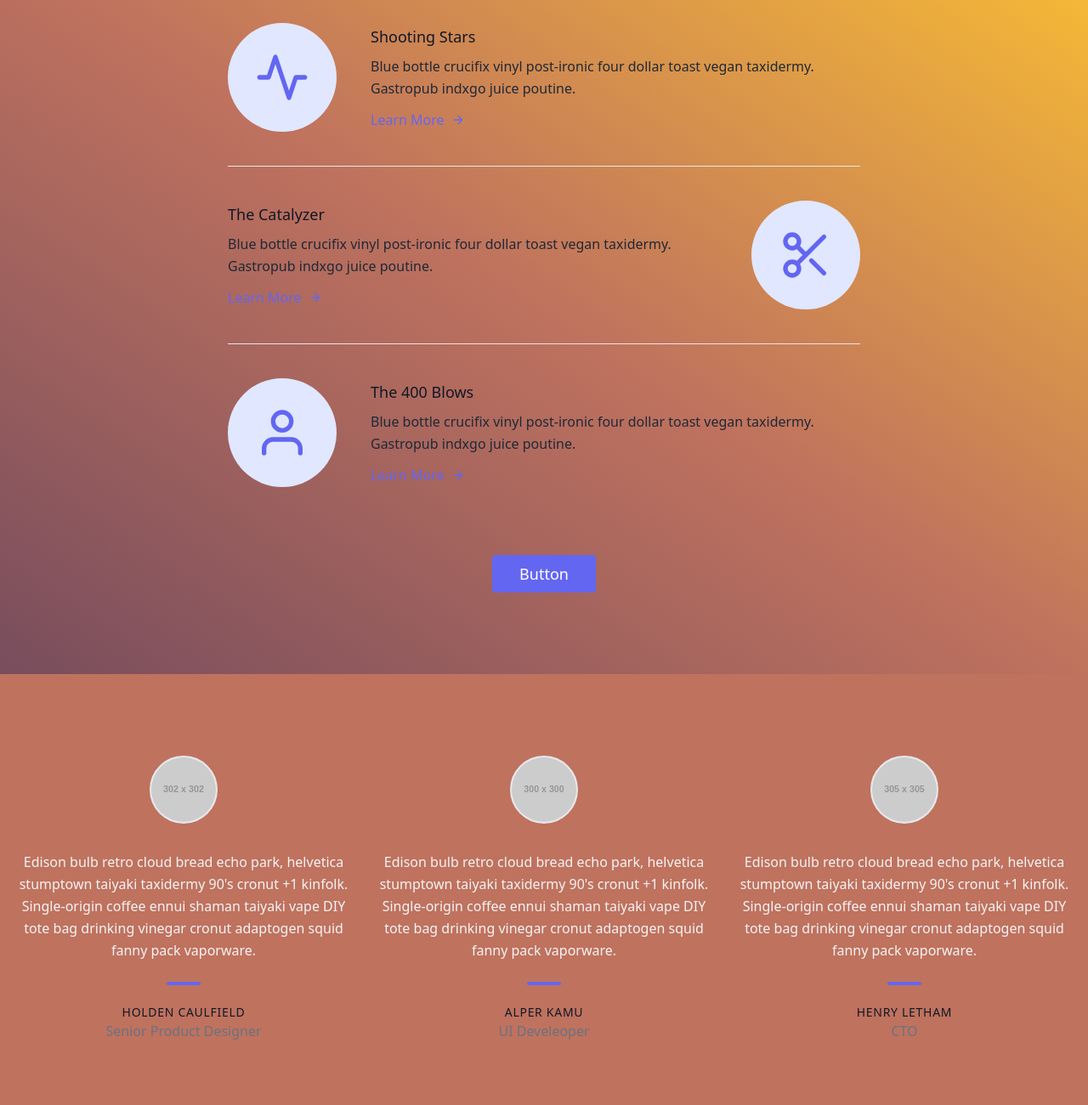
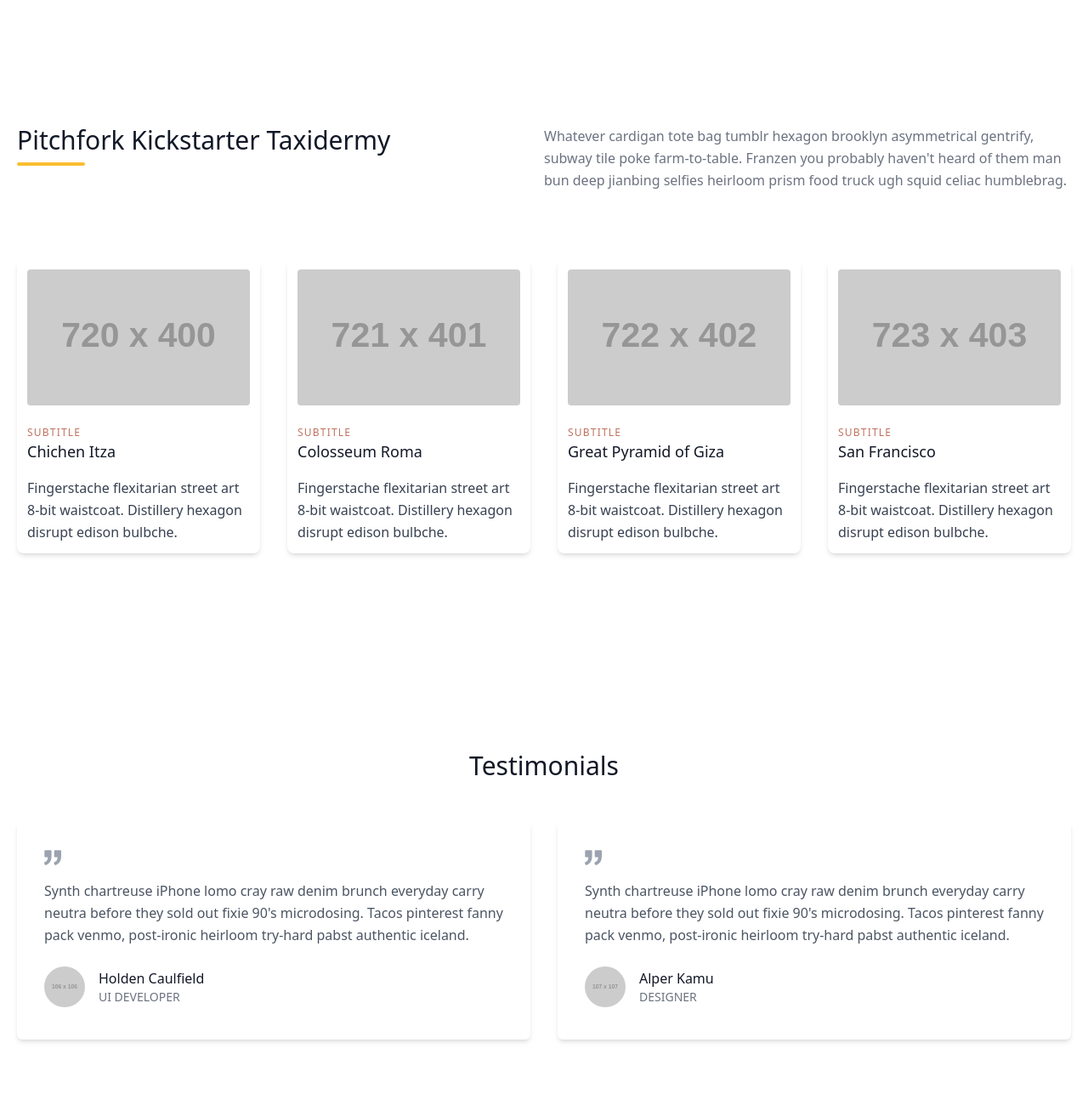
Before and after one commit to hector3211/honey-nectar-astrology, an Astro site: page / in a window 1280 px wide. Shown: the part 1000-2300 px from the top of the page at 85% size. Built offline with nearby package versions, Linux system fonts and the light colour scheme; Astro itself is replaced by a stand-in of ours; placeholder pictures from the web are drawn by us.

Commit message:
reworked

```diff
--- a/src/components/Features.astro
+++ b/src/components/Features.astro
@@ -2,140 +2,109 @@
 
 ---
 
-<section
-  class="text-gray-800 body-font bg-gradient-to-tr from-secondary via-primary to-accent"
+<section class="my-10 body-font">
+  <div class="container px-5 py-24 mx-auto">
+    <div class="flex flex-wrap w-full mb-20">
+      <div class="lg:w-1/2 w-full mb-6 lg:mb-0">
+        <h1
+          class="sm:text-3xl text-2xl font-medium title-font mb-2 text-gray-900"
         >
-  <div class="container px-5 py-24 mx-auto">
-    <div
-      class="flex items-center lg:w-3/5 mx-auto border-b pb-10 mb-10 border-gray-200 sm:flex-row flex-col"
+          Pitchfork Kickstarter Taxidermy
+        </h1>
+        <div class="h-1 w-20 bg-accent rounded"></div>
+      </div>
+      <p class="lg:w-1/2 w-full leading-relaxed text-gray-500">
+        Whatever cardigan tote bag tumblr hexagon brooklyn asymmetrical
+        gentrify, subway tile poke farm-to-table. Franzen you probably haven't
+        heard of them man bun deep jianbing selfies heirloom prism food truck
+        ugh squid celiac humblebrag.
+      </p>
+    </div>
+    <div class="flex flex-wrap -m-4">
+      <div class="xl:w-1/4 md:w-1/2 p-4">
+        <div class="text-gray-700 shadow-md p-3 rounded-lg">
+          <img
+            class="h-40 rounded w-full object-cover object-center mb-6"
+            src="https://dummyimage.com/720x400"
+            alt="content"
+          />
+          <h3
+            class="tracking-widest text-primary text-xs font-medium title-font"
           >
-      <div
-        class="sm:w-32 sm:h-32 h-20 w-20 sm:mr-10 inline-flex items-center justify-center rounded-full bg-indigo-100 text-indigo-500 flex-shrink-0"
-      >
-        <svg
-          fill="none"
-          stroke="currentColor"
-          stroke-linecap="round"
-          stroke-linejoin="round"
-          stroke-width="2"
-          class="sm:w-16 sm:h-16 w-10 h-10"
-          viewBox="0 0 24 24"
-        >
-          <path d="M22 12h-4l-3 9L9 3l-3 9H2"></path>
-        </svg>
-      </div>
-      <div class="flex-grow sm:text-left text-center mt-6 sm:mt-0">
-        <h2 class="text-gray-900 text-lg title-font font-medium mb-2">
-          Shooting Stars
+            SUBTITLE
+          </h3>
+          <h2 class="text-lg text-gray-900 font-medium title-font mb-4">
+            Chichen Itza
           </h2>
           <p class="leading-relaxed text-base">
-          Blue bottle crucifix vinyl post-ironic four dollar toast vegan
-          taxidermy. Gastropub indxgo juice poutine.
+            Fingerstache flexitarian street art 8-bit waistcoat. Distillery
+            hexagon disrupt edison bulbche.
           </p>
-        <a class="mt-3 text-indigo-500 inline-flex items-center"
-          >Learn More
-          <svg
-            fill="none"
-            stroke="currentColor"
-            stroke-linecap="round"
-            stroke-linejoin="round"
-            stroke-width="2"
-            class="w-4 h-4 ml-2"
-            viewBox="0 0 24 24"
-          >
-            <path d="M5 12h14M12 5l7 7-7 7"></path>
-          </svg>
-        </a>
         </div>
       </div>
-    <div
-      class="flex items-center lg:w-3/5 mx-auto border-b pb-10 mb-10 border-gray-200 sm:flex-row flex-col"
+      <div class="xl:w-1/4 md:w-1/2 p-4">
+        <div class="text-gray-700 shadow-md p-3 rounded-lg">
+          <img
+            class="h-40 rounded w-full object-cover object-center mb-6"
+            src="https://dummyimage.com/721x401"
+            alt="content"
+          />
+          <h3
+            class="tracking-widest text-primary text-xs font-medium title-font"
           >
-      <div class="flex-grow sm:text-left text-center mt-6 sm:mt-0">
-        <h2 class="text-gray-900 text-lg title-font font-medium mb-2">
-          The Catalyzer
+            SUBTITLE
+          </h3>
+          <h2 class="text-lg text-gray-900 font-medium title-font mb-4">
+            Colosseum Roma
           </h2>
           <p class="leading-relaxed text-base">
-          Blue bottle crucifix vinyl post-ironic four dollar toast vegan
-          taxidermy. Gastropub indxgo juice poutine.
+            Fingerstache flexitarian street art 8-bit waistcoat. Distillery
+            hexagon disrupt edison bulbche.
           </p>
-        <a class="mt-3 text-indigo-500 inline-flex items-center"
-          >Learn More
-          <svg
-            fill="none"
-            stroke="currentColor"
-            stroke-linecap="round"
-            stroke-linejoin="round"
-            stroke-width="2"
-            class="w-4 h-4 ml-2"
-            viewBox="0 0 24 24"
-          >
-            <path d="M5 12h14M12 5l7 7-7 7"></path>
-          </svg>
-        </a>
-      </div>
-      <div
-        class="sm:w-32 sm:order-none order-first sm:h-32 h-20 w-20 sm:ml-10 inline-flex items-center justify-center rounded-full bg-indigo-100 text-indigo-500 flex-shrink-0"
-      >
-        <svg
-          fill="none"
-          stroke="currentColor"
-          stroke-linecap="round"
-          stroke-linejoin="round"
-          stroke-width="2"
-          class="sm:w-16 sm:h-16 w-10 h-10"
-          viewBox="0 0 24 24"
-        >
-          <circle cx="6" cy="6" r="3"></circle>
-          <circle cx="6" cy="18" r="3"></circle>
-          <path d="M20 4L8.12 15.88M14.47 14.48L20 20M8.12 8.12L12 12"></path>
-        </svg>
         </div>
       </div>
-    <div class="flex items-center lg:w-3/5 mx-auto sm:flex-row flex-col">
-      <div
-        class="sm:w-32 sm:h-32 h-20 w-20 sm:mr-10 inline-flex items-center justify-center rounded-full bg-indigo-100 text-indigo-500 flex-shrink-0"
+      <div class="xl:w-1/4 md:w-1/2 p-4">
+        <div class="text-gray-700 shadow-md p-3 rounded-lg">
+          <img
+            class="h-40 rounded w-full object-cover object-center mb-6"
+            src="https://dummyimage.com/722x402"
+            alt="content"
+          />
+          <h3
+            class="tracking-widest text-primary text-xs font-medium title-font"
           >
-        <svg
-          fill="none"
-          stroke="currentColor"
-          stroke-linecap="round"
-          stroke-linejoin="round"
-          stroke-width="2"
-          class="sm:w-16 sm:h-16 w-10 h-10"
-          viewBox="0 0 24 24"
-        >
-          <path d="M20 21v-2a4 4 0 00-4-4H8a4 4 0 00-4 4v2"></path>
-          <circle cx="12" cy="7" r="4"></circle>
-        </svg>
-      </div>
-      <div class="flex-grow sm:text-left text-center mt-6 sm:mt-0">
-        <h2 class="text-gray-900 text-lg title-font font-medium mb-2">
-          The 400 Blows
+            SUBTITLE
+          </h3>
+          <h2 class="text-lg text-gray-900 font-medium title-font mb-4">
+            Great Pyramid of Giza
           </h2>
           <p class="leading-relaxed text-base">
-          Blue bottle crucifix vinyl post-ironic four dollar toast vegan
-          taxidermy. Gastropub indxgo juice poutine.
+            Fingerstache flexitarian street art 8-bit waistcoat. Distillery
+            hexagon disrupt edison bulbche.
           </p>
-        <a class="mt-3 text-indigo-500 inline-flex items-center"
-          >Learn More
-          <svg
-            fill="none"
-            stroke="currentColor"
-            stroke-linecap="round"
-            stroke-linejoin="round"
-            stroke-width="2"
-            class="w-4 h-4 ml-2"
-            viewBox="0 0 24 24"
-          >
-            <path d="M5 12h14M12 5l7 7-7 7"></path>
-          </svg>
-        </a>
         </div>
       </div>
-    <button
-      class="flex mx-auto mt-20 text-white bg-indigo-500 border-0 py-2 px-8 focus:outline-none hover:bg-indigo-600 rounded text-lg"
-      >Button</button
+      <div class="xl:w-1/4 md:w-1/2 p-4">
+        <div class="text-gray-700 shadow-md p-3 rounded-lg">
+          <img
+            class="h-40 rounded w-full object-cover object-center mb-6"
+            src="https://dummyimage.com/723x403"
+            alt="content"
+          />
+          <h3
+            class="tracking-widest text-primary text-xs font-medium title-font"
           >
+            SUBTITLE
+          </h3>
+          <h2 class="text-lg text-gray-900 font-medium title-font mb-4">
+            San Francisco
+          </h2>
+          <p class="leading-relaxed text-base">
+            Fingerstache flexitarian street art 8-bit waistcoat. Distillery
+            hexagon disrupt edison bulbche.
+          </p>
+        </div>
+      </div>
+    </div>
   </div>
 </section>
--- a/src/components/Footer.astro
+++ b/src/components/Footer.astro
@@ -5,9 +5,7 @@ import { Separator } from "./ui/separator";
 import { Facebook, Instagram } from "lucide-astro";
 ---
 
-<footer
-  class="relative bottom-0 p-1 px-4 flex justify-between items-center bg-secondary"
->
+<footer class="relative bottom-0 p-1 px-4 flex justify-between items-center">
   <div class="flex items-center space-x-2">
     <Image src={HoneyLogo} width={30} alt="honey-logo-footer" />
     <p class="font-semibold">Honey Nectar Astrology</p>
--- a/src/components/Hero.tsx
+++ b/src/components/Hero.tsx
@@ -3,11 +3,11 @@ import { Button } from "./ui/button";
 
 export default function Hero() {
   return (
-    <section className="text-gray-600 body-font bg-gradient-to-br from-secondary via-primary to-accent">
+    <section className="body-font">
       <div className="container mx-auto flex px-5 py-5 items-center justify-center flex-col">
         <img width={350} src={"/honey_logo.png"} alt="honey-hero" />
         <div className="text-center lg:w-2/3 w-full">
-          <h1 className="title-font sm:text-4xl text-3xl mb-4 font-medium text-gray-900">
+          <h1 className="title-font text-5xl mb-4 font-semibold text-transparent bg-gradient-to-br from-secondary via-primary to-accent  bg-clip-text py-3">
             Microdosing synth tattooed vexillologist
           </h1>
           <p className="mb-8 leading-relaxed">
@@ -20,7 +20,7 @@ export default function Hero() {
           <div className="flex justify-center space-x-3">
             <Button
               size={"lg"}
-              className="w-56 text-xl bg-secondary flex items-center space-x-3"
+              className="bg-secondary hover:bg-secondary hover:bg-opacity-95 w-56 text-xl flex items-center space-x-3"
             >
               <SendIcon className="size-5" />
               <p className="tracking-wide">Contact</p>
--- a/src/components/Reviews.astro
+++ b/src/components/Reviews.astro
@@ -2,76 +2,76 @@
 
 ---
 
-<section class="bg-primary text-gray-100 body-font">
+<section class="my-10 text-gray-600 body-font">
   <div class="container px-5 py-24 mx-auto">
+    <h1 class="text-3xl font-medium title-font text-gray-900 mb-12 text-center">
+      Testimonials
+    </h1>
     <div class="flex flex-wrap -m-4">
-      <div class="lg:w-1/3 lg:mb-0 mb-6 p-4">
-        <div class="h-full text-center">
+      <div class="p-4 md:w-1/2 w-full">
+        <div class="h-full shadow-md p-8 rounded-md">
+          <svg
+            xmlns="http://www.w3.org/2000/svg"
+            fill="currentColor"
+            class="block w-5 h-5 text-gray-400 mb-4"
+            viewBox="0 0 975.036 975.036"
+          >
+            <path
+              d="M925.036 57.197h-304c-27.6 0-50 22.4-50 50v304c0 27.601 22.4 50 50 50h145.5c-1.9 79.601-20.4 143.3-55.4 191.2-27.6 37.8-69.399 69.1-125.3 93.8-25.7 11.3-36.8 41.7-24.8 67.101l36 76c11.6 24.399 40.3 35.1 65.1 24.399 66.2-28.6 122.101-64.8 167.7-108.8 55.601-53.7 93.7-114.3 114.3-181.9 20.601-67.6 30.9-159.8 30.9-276.8v-239c0-27.599-22.401-50-50-50zM106.036 913.497c65.4-28.5 121-64.699 166.9-108.6 56.1-53.7 94.4-114.1 115-181.2 20.6-67.1 30.899-159.6 30.899-277.5v-239c0-27.6-22.399-50-50-50h-304c-27.6 0-50 22.4-50 50v304c0 27.601 22.4 50 50 50h145.5c-1.9 79.601-20.4 143.3-55.4 191.2-27.6 37.8-69.4 69.1-125.3 93.8-25.7 11.3-36.8 41.7-24.8 67.101l35.9 75.8c11.601 24.399 40.501 35.2 65.301 24.399z"
+            ></path>
+          </svg>
+          <p class="leading-relaxed mb-6">
+            Synth chartreuse iPhone lomo cray raw denim brunch everyday carry
+            neutra before they sold out fixie 90's microdosing. Tacos pinterest
+            fanny pack venmo, post-ironic heirloom try-hard pabst authentic
+            iceland.
+          </p>
+          <a class="inline-flex items-center">
             <img
               alt="testimonial"
-            class="w-20 h-20 mb-8 object-cover object-center rounded-full inline-block border-2 border-gray-200 bg-gray-100"
-            src="https://dummyimage.com/302x302"
+              src="https://dummyimage.com/106x106"
+              class="w-12 h-12 rounded-full flex-shrink-0 object-cover object-center"
             />
-          <p class="leading-relaxed">
-            Edison bulb retro cloud bread echo park, helvetica stumptown taiyaki
-            taxidermy 90's cronut +1 kinfolk. Single-origin coffee ennui shaman
-            taiyaki vape DIY tote bag drinking vinegar cronut adaptogen squid
-            fanny pack vaporware.
-          </p>
-          <span class="inline-block h-1 w-10 rounded bg-indigo-500 mt-6 mb-4"
-          ></span>
-          <h2
-            class="text-gray-900 font-medium title-font tracking-wider text-sm"
+            <span class="flex-grow flex flex-col pl-4">
+              <span class="title-font font-medium text-gray-900"
+                >Holden Caulfield</span
               >
-            HOLDEN CAULFIELD
-          </h2>
-          <p class="text-gray-500">Senior Product Designer</p>
+              <span class="text-gray-500 text-sm">UI DEVELOPER</span>
+            </span>
+          </a>
         </div>
       </div>
-      <div class="lg:w-1/3 lg:mb-0 mb-6 p-4">
-        <div class="h-full text-center">
+      <div class="p-4 md:w-1/2 w-full">
+        <div class="h-full shadow-md p-8 rounded-md">
+          <svg
+            xmlns="http://www.w3.org/2000/svg"
+            fill="currentColor"
+            class="block w-5 h-5 text-gray-400 mb-4"
+            viewBox="0 0 975.036 975.036"
+          >
+            <path
+              d="M925.036 57.197h-304c-27.6 0-50 22.4-50 50v304c0 27.601 22.4 50 50 50h145.5c-1.9 79.601-20.4 143.3-55.4 191.2-27.6 37.8-69.399 69.1-125.3 93.8-25.7 11.3-36.8 41.7-24.8 67.101l36 76c11.6 24.399 40.3 35.1 65.1 24.399 66.2-28.6 122.101-64.8 167.7-108.8 55.601-53.7 93.7-114.3 114.3-181.9 20.601-67.6 30.9-159.8 30.9-276.8v-239c0-27.599-22.401-50-50-50zM106.036 913.497c65.4-28.5 121-64.699 166.9-108.6 56.1-53.7 94.4-114.1 115-181.2 20.6-67.1 30.899-159.6 30.899-277.5v-239c0-27.6-22.399-50-50-50h-304c-27.6 0-50 22.4-50 50v304c0 27.601 22.4 50 50 50h145.5c-1.9 79.601-20.4 143.3-55.4 191.2-27.6 37.8-69.4 69.1-125.3 93.8-25.7 11.3-36.8 41.7-24.8 67.101l35.9 75.8c11.601 24.399 40.501 35.2 65.301 24.399z"
+            ></path>
+          </svg>
+          <p class="leading-relaxed mb-6">
+            Synth chartreuse iPhone lomo cray raw denim brunch everyday carry
+            neutra before they sold out fixie 90's microdosing. Tacos pinterest
+            fanny pack venmo, post-ironic heirloom try-hard pabst authentic
+            iceland.
+          </p>
+          <a class="inline-flex items-center">
             <img
               alt="testimonial"
-            class="w-20 h-20 mb-8 object-cover object-center rounded-full inline-block border-2 border-gray-200 bg-gray-100"
-            src="https://dummyimage.com/300x300"
+              src="https://dummyimage.com/107x107"
+              class="w-12 h-12 rounded-full flex-shrink-0 object-cover object-center"
             />
-          <p class="leading-relaxed">
-            Edison bulb retro cloud bread echo park, helvetica stumptown taiyaki
-            taxidermy 90's cronut +1 kinfolk. Single-origin coffee ennui shaman
-            taiyaki vape DIY tote bag drinking vinegar cronut adaptogen squid
-            fanny pack vaporware.
-          </p>
-          <span class="inline-block h-1 w-10 rounded bg-indigo-500 mt-6 mb-4"
-          ></span>
-          <h2
-            class="text-gray-900 font-medium title-font tracking-wider text-sm"
+            <span class="flex-grow flex flex-col pl-4">
+              <span class="title-font font-medium text-gray-900"
+                >Alper Kamu</span
               >
-            ALPER KAMU
-          </h2>
-          <p class="text-gray-500">UI Develeoper</p>
-        </div>
-      </div>
-      <div class="lg:w-1/3 lg:mb-0 p-4">
-        <div class="h-full text-center">
-          <img
-            alt="testimonial"
-            class="w-20 h-20 mb-8 object-cover object-center rounded-full inline-block border-2 border-gray-200 bg-gray-100"
-            src="https://dummyimage.com/305x305"
-          />
-          <p class="leading-relaxed">
-            Edison bulb retro cloud bread echo park, helvetica stumptown taiyaki
-            taxidermy 90's cronut +1 kinfolk. Single-origin coffee ennui shaman
-            taiyaki vape DIY tote bag drinking vinegar cronut adaptogen squid
-            fanny pack vaporware.
-          </p>
-          <span class="inline-block h-1 w-10 rounded bg-indigo-500 mt-6 mb-4"
-          ></span>
-          <h2
-            class="text-gray-900 font-medium title-font tracking-wider text-sm"
-          >
-            HENRY LETHAM
-          </h2>
-          <p class="text-gray-500">CTO</p>
+              <span class="text-gray-500 text-sm">DESIGNER</span>
+            </span>
+          </a>
         </div>
       </div>
     </div>
```
Also changed, not shown: src/components/Nav.tsx (+6 -12 lines). Lines whose indentation alone changed are shown as unchanged.
